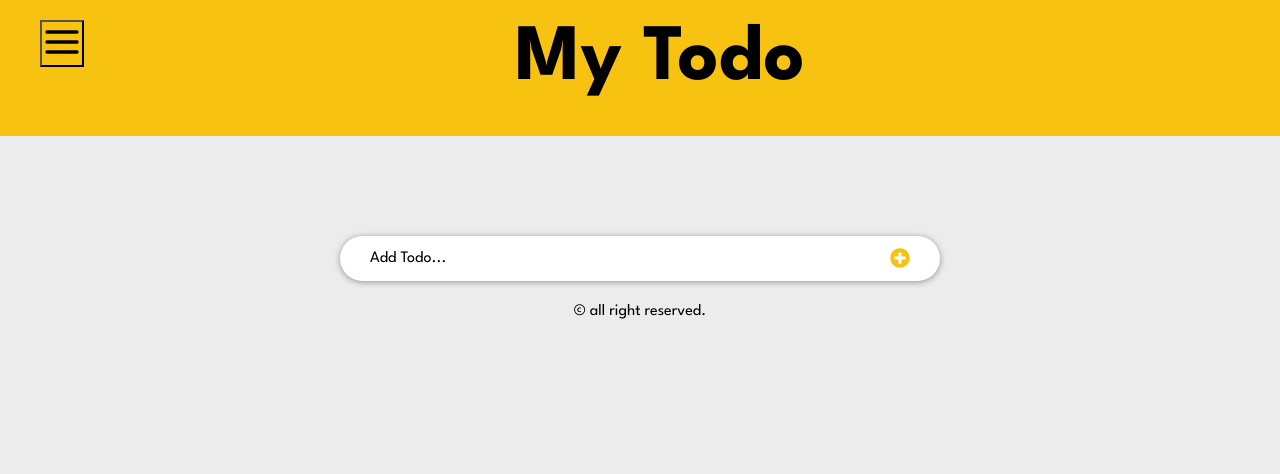
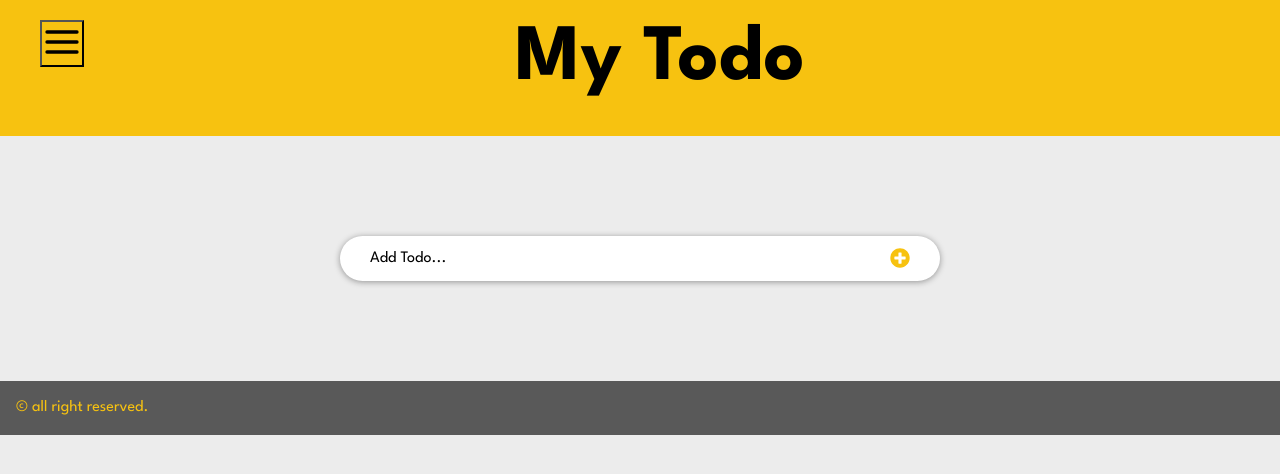
Before and after one commit to akos29/todo, a React (Create React App) app: page / in a window 1280 px wide. Shown: the top 474 px of the page. Built offline with nearby package versions, Linux system fonts and the light colour scheme.

Commit message:
Add footer style

```diff
--- a/src/App.css
+++ b/src/App.css
@@ -25,6 +25,13 @@ body {
 header {
   width: 100%;
   padding: 0.5em 2em;
+}
+
+footer {
+  width: 100%;
+  padding: 1rem;
+  background-color: #595959;
+  color: var(--primary);
 }
 
 .container {
--- a/src/components/TodoContainer.js
+++ b/src/components/TodoContainer.js
@@ -89,8 +89,8 @@ const TodoContainer = () =>{
 
         </Route>
       </Routes>
+      </div>
       <Footer />
-      </div>
     </>
 
     );
```
